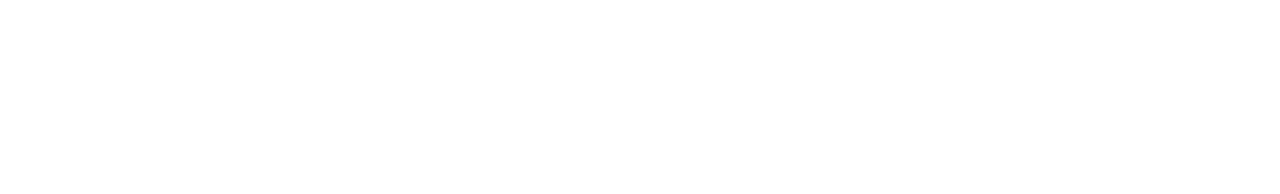
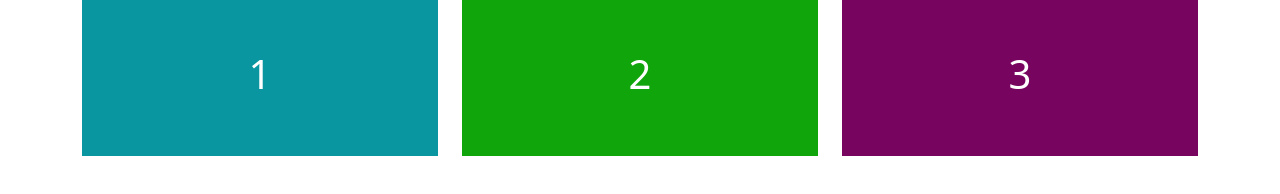
Before and after one commit to balletyanick/Gestion_Etudiant, a plain HTML site: page index.html in a window 1280 px wide. Drawn offline with nearby package versions, Linux system fonts and the light colour scheme.

Commit message:
intégration des 3 blocs

```diff
--- a/index.html
+++ b/index.html
@@ -8,7 +8,26 @@
 </head>
 <body>
 
+    <div class="container text-center">
+        <div class="row">
+          <div class="col-md-4">
+            <div class="mb-4" style="background-color: rgb(9, 150, 160); padding: 50px;">
+                <h1 style="color: white;"> 1 </h1>
+            </div>
+          </div>
+          <div class="col-md-4">
+            <div class="mb-4" style="background-color: rgb(17, 165, 12); padding: 50px;">
+                <h1 style="color: white;"> 2 </h1>
+            </div>
+          </div>
+          <div class="col-md-4">
+            <div class="mb-4" style="background-color: rgb(119, 4, 94); padding: 50px;">
+                <h1 style="color: white;"> 3 </h1>
+            </div>
+          </div>
 
+        </div>
+      </div>
 
 </body>
 <script src="https://cdn.jsdelivr.net/npm/bootstrap@5.3.3/dist/js/bootstrap.bundle.min.js" integrity="sha384-YvpcrYf0tY3lHB60NNkmXc5s9fDVZLESaAA55NDzOxhy9GkcIdslK1eN7N6jIeHz" crossorigin="anonymous"></script>
```
